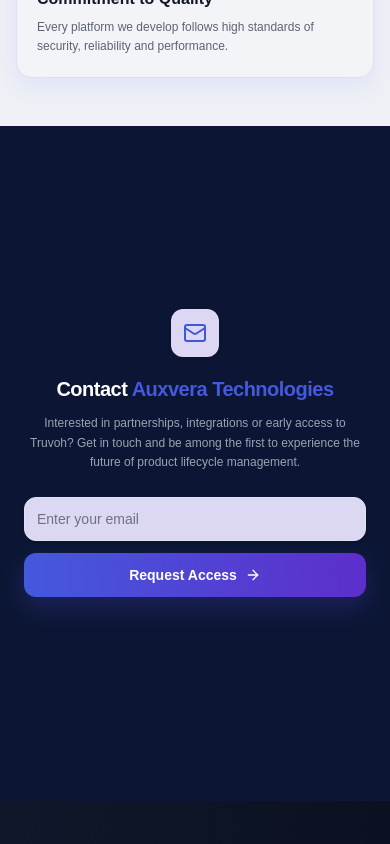
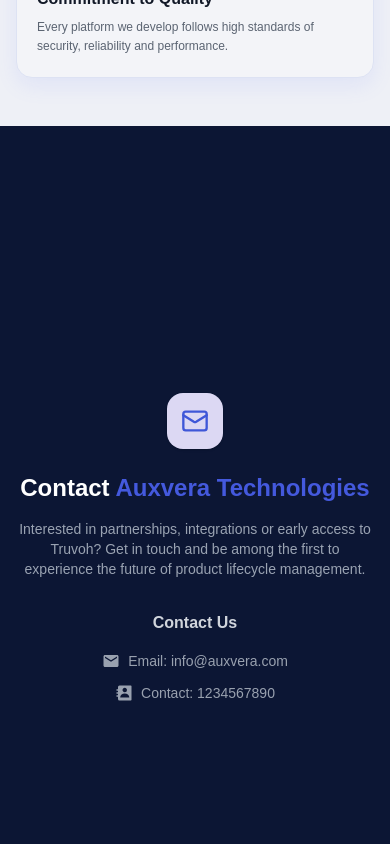
Before and after one commit to srileksh/Auxvera, a Next.js app: page / in a window 390 px wide. Shown: the part 6540-7384 px from the top of the page. Built offline with nearby package versions, Linux system fonts and the light colour scheme.

Commit message:
contact section updated

```diff
--- a/src/components/AboutSection.jsx
+++ b/src/components/AboutSection.jsx
@@ -138,7 +138,7 @@
   ];
 
   return (
-    <section className="w-full py-12 sm:py-16 md:py-20 lg:py-24 bg-gradient-to-b from-white to-slate-100">
+    <section className="w-full py-12 sm:py-16 md:py-20 lg:py-28 bg-gradient-to-b from-white to-slate-100">
 
       <div className="max-w-7xl mx-auto px-4 sm:px-6 lg:px-12 grid lg:grid-cols-2 gap-10 sm:gap-12 md:gap-16 items-start">
 
--- a/src/components/ContactSection.jsx
+++ b/src/components/ContactSection.jsx
@@ -74,91 +74,136 @@
 
 
 
+// "use client";
+
+// import { Mail, ArrowRight } from "lucide-react";
+// import { BiSolidContact } from "react-icons/bi";
+// import { MdEmail } from "react-icons/md";
+
+
+// export default function ContactAuxveraSection() {
+//   return (
+//     <section className="bg-[#0c1634]
+//     py-12 sm:py-16 md:py-20
+//     px-4 sm:px-6 lg:px-12 xl:px-20
+//     min-h-[80vh] flex items-center mt-10">
+
+//       <div className="w-full text-center max-w-5xl mx-auto">
+
+//         {/* Icon */}
+//         <div className="mx-auto mb-5 sm:mb-6 md:mb-8
+//         flex h-12 w-12 sm:h-14 sm:w-14 md:h-[72px] md:w-[72px]
+//         items-center justify-center rounded-xl sm:rounded-2xl
+//         bg-[#dcd8f3] shadow-sm">
+//           <Mail className="h-6 w-6 sm:h-7 sm:w-7 md:h-9 md:w-9 text-[#3f57d8]" />
+//         </div>
+
+//         {/* Heading */}
+//         <h2 className="text-xl sm:text-2xl md:text-3xl lg:text-4xl xl:text-5xl
+//         font-bold tracking-tight text-white leading-tight px-2">
+//           Contact{" "}
+//           <span className="text-[#4459dd]">Auxvera Technologies</span>
+//         </h2>
+
+//         {/* Description */}
+//         <p className="mx-auto mt-3 sm:mt-4 md:mt-5
+//         max-w-xl sm:max-w-2xl md:max-w-3xl
+//         text-xs sm:text-sm md:text-base lg:text-lg
+//         leading-relaxed text-[#9aa3b2] px-2">
+//           Interested in partnerships, integrations or early access to Truvoh?
+//           Get in touch and be among the first to experience the future of
+//           product lifecycle management.
+//         </p>
+
+//         {/* contact section */}
+//            <div className="pt-10 ">
+//             <h1 className="text-gray-300 font-semibold mb-3 sm:mb-4 text-sm sm:text-base md:text-lg">Contact Us</h1>
+//            <p className="flex gap-2  items-center justify-center text-gray-400">
+//             <h5><MdEmail /></h5>
+//             <h5>Email: info@Auxvera.com</h5>
+//             </p>
+//             <p className="flex gap-2 items-center justify-center text-gray-400">
+//             <h5><BiSolidContact /></h5>
+//             <h5>contact :1234567890</h5>
+//             </p>
+
+//            </div>
+
+//         {/* Optional Contact Info */}
+//         <div className="mt-5 sm:mt-6 md:mt-8
+//         space-y-1 sm:space-y-2
+//         text-xs sm:text-sm md:text-base
+//         text-[#8b93a3]">
+//           {/* Example:
+//           <p>
+//             Email:{" "}
+//             <a href="mailto:info@auxvera.com" className="text-[#4459dd] hover:underline">
+//               info@auxvera.com
+//             </a>
+//           </p>
+//           */}
+//         </div>
+
+//       </div>
+//     </section>
+//   );
+// }
+
 "use client";
 
-import { Mail, ArrowRight } from "lucide-react";
+import { Mail } from "lucide-react";
+import { BiSolidContact } from "react-icons/bi";
+import { MdEmail } from "react-icons/md";
 
 export default function ContactAuxveraSection() {
   return (
-    <section className="bg-[#0c1634]
-    py-12 sm:py-16 md:py-20
-    px-4 sm:px-6 lg:px-12 xl:px-20
-    min-h-[80vh] flex items-center">
-
-      <div className="w-full text-center max-w-5xl mx-auto">
+    <section
+      className="
+        min-h-screen w-full
+        bg-[#0c1634]
+        flex items-center justify-center
+        px-4 sm:px-6 lg:px-12 xl:px-20
+        py-10 sm:py-12
+      "
+    >
+      <div className="w-full max-w-3xl text-center">
 
         {/* Icon */}
-        <div className="mx-auto mb-5 sm:mb-6 md:mb-8
-        flex h-12 w-12 sm:h-14 sm:w-14 md:h-[72px] md:w-[72px]
-        items-center justify-center rounded-xl sm:rounded-2xl
-        bg-[#dcd8f3] shadow-sm">
-          <Mail className="h-6 w-6 sm:h-7 sm:w-7 md:h-9 md:w-9 text-[#3f57d8]" />
+        <div className="mx-auto mb-6 sm:mb-8 flex h-14 w-14 sm:h-16 sm:w-16 items-center justify-center rounded-2xl bg-[#dcd8f3] shadow-sm">
+          <Mail className="h-7 w-7 sm:h-9 sm:w-9 text-[#3f57d8]" />
         </div>
 
         {/* Heading */}
-        <h2 className="text-xl sm:text-2xl md:text-3xl lg:text-4xl xl:text-5xl
-        font-bold tracking-tight text-white leading-tight px-2">
+        <h2 className="text-2xl sm:text-3xl md:text-4xl lg:text-5xl font-bold text-white leading-tight">
           Contact{" "}
           <span className="text-[#4459dd]">Auxvera Technologies</span>
         </h2>
 
         {/* Description */}
-        <p className="mx-auto mt-3 sm:mt-4 md:mt-5
-        max-w-xl sm:max-w-2xl md:max-w-3xl
-        text-xs sm:text-sm md:text-base lg:text-lg
-        leading-relaxed text-[#9aa3b2] px-2">
+        <p className="mt-4 sm:mt-5 text-sm sm:text-base md:text-lg text-[#9aa3b2] max-w-2xl mx-auto">
           Interested in partnerships, integrations or early access to Truvoh?
           Get in touch and be among the first to experience the future of
           product lifecycle management.
         </p>
 
-        {/* Email Form */}
-        <div className="mx-auto mt-6 sm:mt-8 md:mt-10
-        flex flex-col md:flex-row
-        items-stretch md:items-center justify-center
-        gap-3 sm:gap-4
-        w-full max-w-xl sm:max-w-2xl px-2">
+        {/* Contact Card */}
+        <div className="mt-8 sm:mt-10">
 
-          <input
-            type="email"
-            placeholder="Enter your email"
-            className="h-11 sm:h-12 md:h-[52px]
-            w-full rounded-xl sm:rounded-2xl
-            border border-[#dfe3ee]
-            bg-[#dcd8f3]
-            px-3 sm:px-4 md:px-5
-            text-sm sm:text-base text-[#111827]
-            outline-none placeholder:text-[#6b7280]
-            shadow-sm"
-          />
+          <h3 className="text-gray-300 font-semibold mb-4 text-base sm:text-lg">
+            Contact Us
+          </h3>
 
-          <button className="flex h-11 sm:h-12 md:h-[52px]
-          w-full md:w-auto
-          items-center justify-center gap-2
-          rounded-xl sm:rounded-2xl
-          bg-[linear-gradient(90deg,#4459dd_0%,#5d2ecb_100%)]
-          px-5 sm:px-6 md:px-8
-          text-sm sm:text-base font-semibold text-white
-          shadow-[0_10px_25px_rgba(84,74,220,0.25)]
-          transition hover:scale-[1.02]">
-            <span>Request Access</span>
-            <ArrowRight className="h-4 w-4 sm:h-5 sm:w-5" />
-          </button>
-        </div>
+          {/* Email */}
+          <div className="flex items-center justify-center gap-2 text-gray-400 text-sm sm:text-base mb-3">
+            <MdEmail className="text-lg" />
+            <span>Email: info@auxvera.com</span>
+          </div>
 
-        {/* Optional Contact Info */}
-        <div className="mt-5 sm:mt-6 md:mt-8
-        space-y-1 sm:space-y-2
-        text-xs sm:text-sm md:text-base
-        text-[#8b93a3]">
-          {/* Example:
-          <p>
-            Email:{" "}
-            <a href="mailto:info@auxvera.com" className="text-[#4459dd] hover:underline">
-              info@auxvera.com
-            </a>
-          </p>
-          */}
+          {/* Phone */}
+          <div className="flex items-center justify-center gap-2 text-gray-400 text-sm sm:text-base">
+            <BiSolidContact className="text-lg" />
+            <span>Contact: 1234567890</span>
+          </div>
         </div>
 
       </div>
--- a/src/components/ServiceSection.jsx
+++ b/src/components/ServiceSection.jsx
@@ -120,7 +120,7 @@
   ];
 
   return (
-    <section className="relative w-full py-16 sm:py-20 md:py-28 bg-[#020617] overflow-hidden">
+    <section className="relative w-full py-16 sm:py-20 md:py-32 bg-[#020617] overflow-hidden">
 
       {/* Background Glow */}
       <div className="absolute top-0 left-1/2 -translate-x-1/2 w-[500px] sm:w-[700px] md:w-[900px] h-[250px] sm:h-[300px] md:h-[400px] bg-gradient-to-r from-blue-600/20 to-purple-600/20 blur-[100px] sm:blur-[120px] pointer-events-none"></div>
```
Also changed, not shown: src/components/Footer.jsx (+16 -0 lines).
